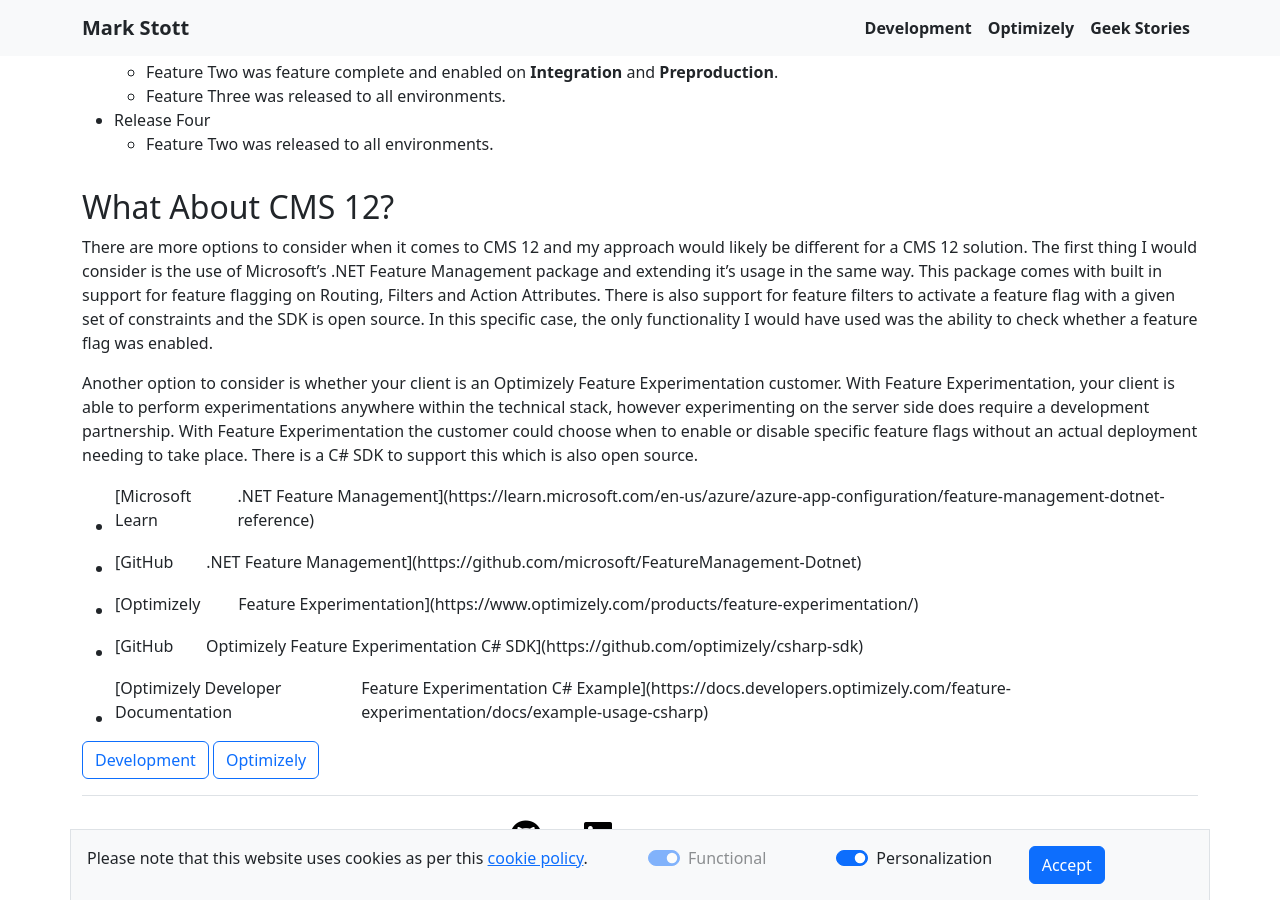
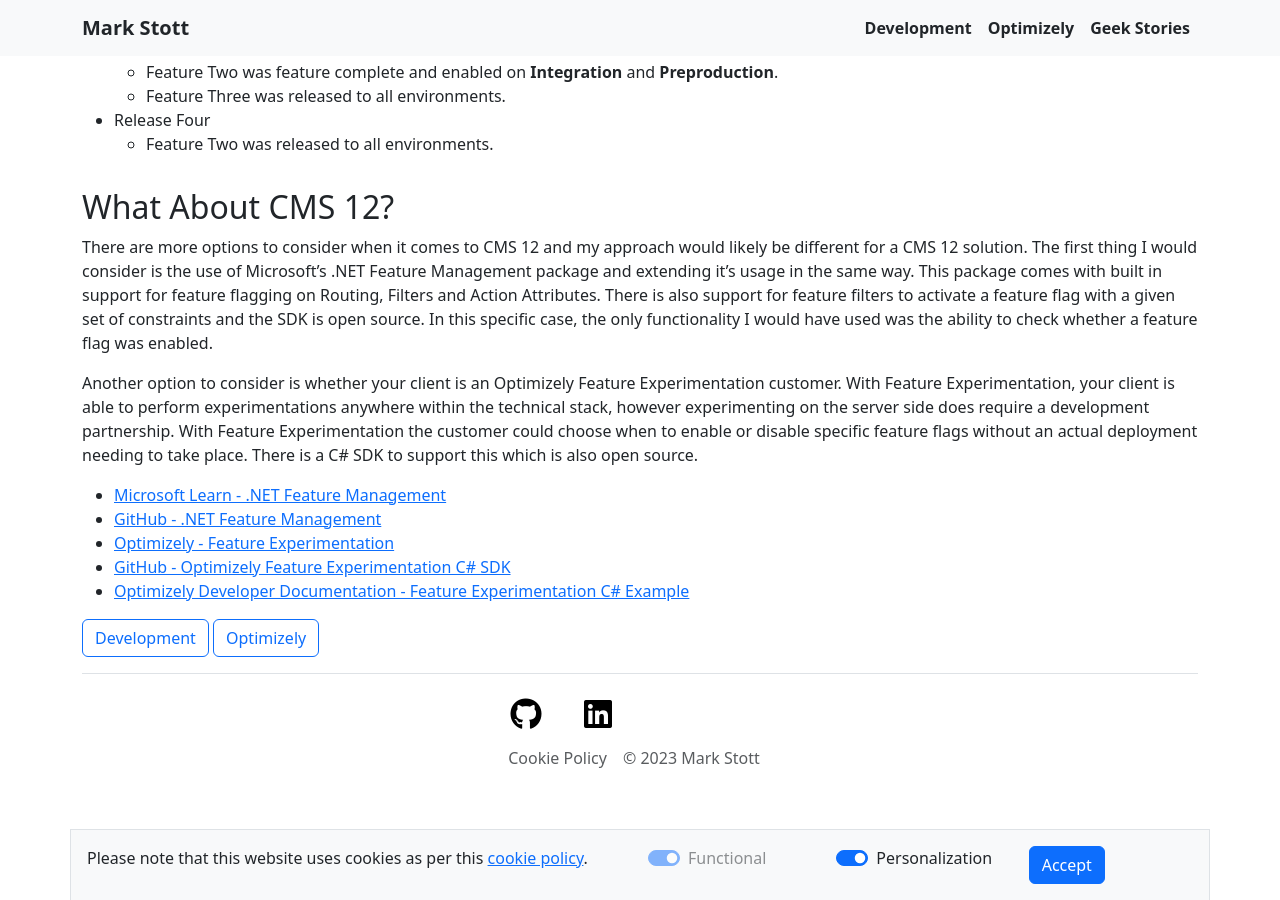
Before and after one commit to GeekInTheNorth/GeekInTheNorth.github.io, a Jekyll site: the page built from _posts/2025-08-31-simple-feature-flags-in-optimizely-cms.md, in a window 1280 px wide and 900 px high, scrolled down 3089 px. Built offline with Jekyll 4.4.1, drawn with Linux system fonts in a browser that asks for light colours; some of the changed text lies outside the part shown.

Commit message:
Minor markdown changes due to differences in markdown engines.

````diff
--- a/_posts/2025-08-31-simple-feature-flags-in-optimizely-cms.md
+++ b/_posts/2025-08-31-simple-feature-flags-in-optimizely-cms.md
@@ -42,7 +42,7 @@
 }
 ```
 
-The solution includes a Site Settings content type that holds global content and settings for the site. Both integrations introduced options on the Site Settings content type and added properties to the Listing Page content type. These properties needed to be conditionally hidden based on feature flags. To achieve this, I created a custom attribute inheriting from [ScaffoldColumn]:
+The solution includes a Site Settings content type that holds global content and settings for the site. Both integrations introduced options on the Site Settings content type and added properties to the Listing Page content type. These properties needed to be conditionally hidden based on feature flags. To achieve this, I created a custom attribute inheriting from `ScaffoldColumn`:
 
 ```c#
 [AttributeUsage(AttributeTargets.Property | AttributeTargets.Field, AllowMultiple = false)]
@@ -150,8 +150,8 @@
 
 Another option to consider is whether your client is an Optimizely Feature Experimentation customer.  With Feature Experimentation, your client is able to perform experimentations anywhere within the technical stack, however experimenting on the server side does require a development partnership.  With Feature Experimentation the customer could choose when to enable or disable specific feature flags without an actual deployment needing to take place. There is a C# SDK to support this which is also open source.
 
-- [Microsoft Learn | .NET Feature Management](https://learn.microsoft.com/en-us/azure/azure-app-configuration/feature-management-dotnet-reference)
-- [GitHub | .NET Feature Management](https://github.com/microsoft/FeatureManagement-Dotnet)
-- [Optimizely | Feature Experimentation](https://www.optimizely.com/products/feature-experimentation/)
-- [GitHub | Optimizely Feature Experimentation C# SDK](https://github.com/optimizely/csharp-sdk)
-- [Optimizely Developer Documentation | Feature Experimentation C# Example](https://docs.developers.optimizely.com/feature-experimentation/docs/example-usage-csharp)
+- [Microsoft Learn - .NET Feature Management](https://learn.microsoft.com/en-us/azure/azure-app-configuration/feature-management-dotnet-reference)
+- [GitHub - .NET Feature Management](https://github.com/microsoft/FeatureManagement-Dotnet)
+- [Optimizely - Feature Experimentation](https://www.optimizely.com/products/feature-experimentation/)
+- [GitHub - Optimizely Feature Experimentation C# SDK](https://github.com/optimizely/csharp-sdk)
+- [Optimizely Developer Documentation - Feature Experimentation C# Example](https://docs.developers.optimizely.com/feature-experimentation/docs/example-usage-csharp)
````
